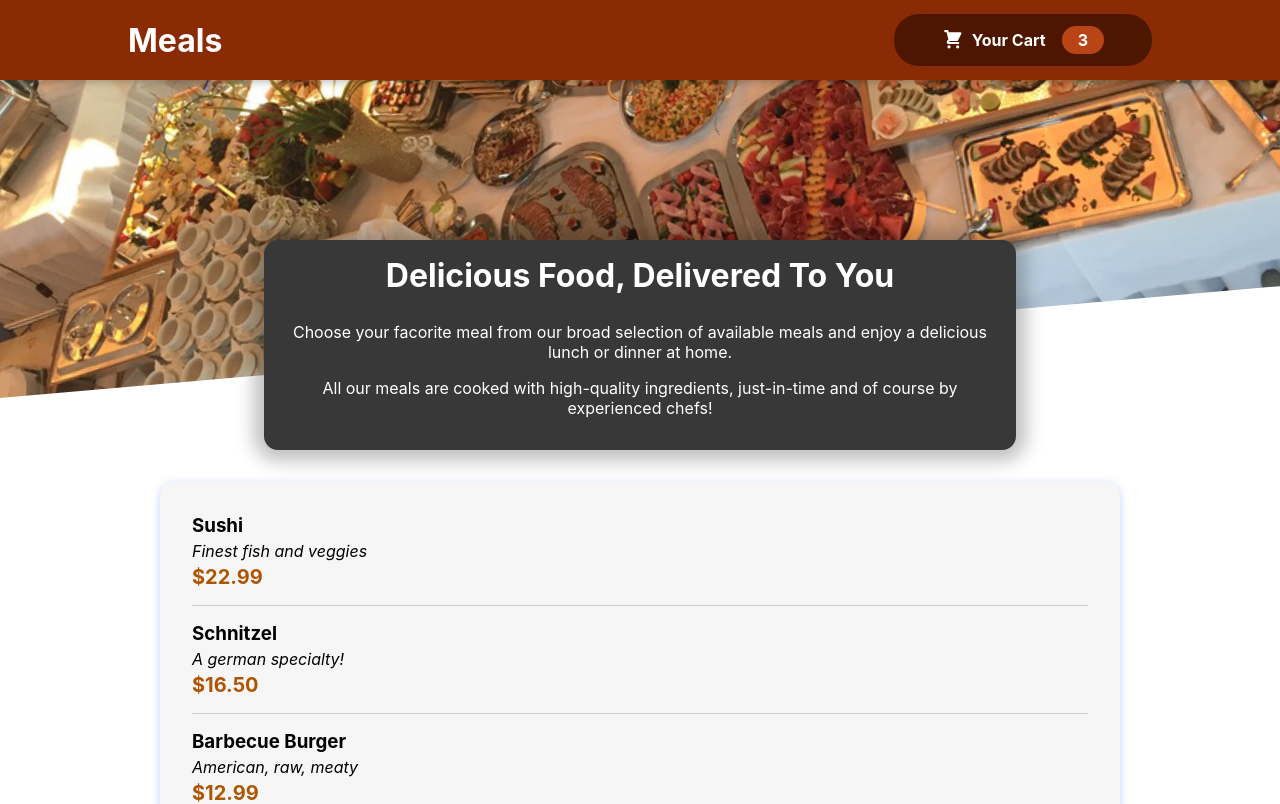
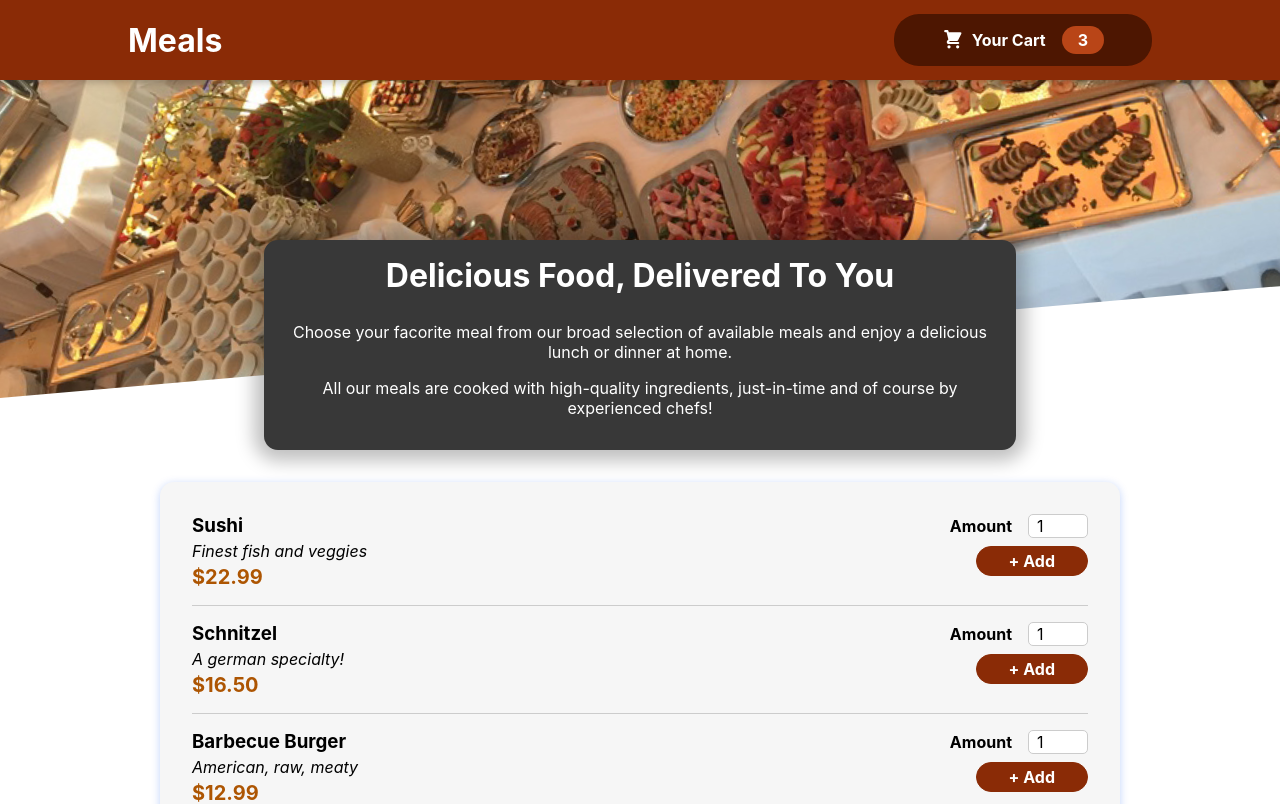
Before and after one commit to janbogosyan/restaurant-menu, a React (Create React App) app: page / in a window 1280 px wide. Shown: the top 804 px of the page. Built offline with nearby package versions, Linux system fonts and the light colour scheme.

Commit message:
Adding a Form component

```diff
--- a/src/components/Meals/MealItem/MealItem.js
+++ b/src/components/Meals/MealItem/MealItem.js
@@ -1,3 +1,4 @@
+import MealItemForm from './MealItemForm';
 import classes from './MealItem.module.css';
 
 const MealItem = props => {
@@ -12,7 +13,7 @@
                 <div className={classes.price}>{price}</div>
             </div>
             <div>
-
+                <MealItemForm />
             </div>
         </li>
     );
--- a/src/components/Meals/MealItem/MealItemForm.js
+++ b/src/components/Meals/MealItem/MealItemForm.js
@@ -0,0 +1,16 @@
+import Input from '../../UI/Input';
+import classes from './MealItemForm.module.css';
+
+
+const MealItemForm = props => {
+    return (
+        <form className={classes.form}>
+            <Input label="Amount"
+                input={{ id: 'amount', type: 'number', min: '1', max: '5', step: '1', defaultValue: '1' }}
+            />
+            <button>+ Add</button>
+        </form>
+    );
+};
+
+export default MealItemForm;
--- /dev/null
+++ b/src/components/Meals/MealItem/MealItemForm.module.css
@@ -0,0 +1,20 @@
+.form {
+    text-align: right;
+  }
+
+  .form button {
+    font: inherit;
+    cursor: pointer;
+    background-color: #8a2b06;
+    border: 1px solid #8a2b06;
+    color: white;
+    padding: 0.25rem 2rem;
+    border-radius: 20px;
+    font-weight: bold;
+  }
+
+  .form button:hover,
+  .form button:active {
+    background-color: #641e03;
+    border-color: #641e03;
+  }
--- /dev/null
+++ b/src/components/UI/Input.js
@@ -0,0 +1,12 @@
+import classes from './Input.module.css';
+
+const Input = props => {
+    return (
+        <div className={classes.input}>
+            <label htmlFor={props.input.id}>{props.label}</label>
+            <input  {...props.input} />
+        </div>
+    );
+};
+
+export default Input;
--- /dev/null
+++ b/src/components/UI/Input.module.css
@@ -0,0 +1,18 @@
+.input {
+    display: flex;
+    align-items: center;
+    margin-bottom: 0.5rem;
+  }
+
+  .input label {
+    font-weight: bold;
+    margin-right: 1rem;
+  }
+
+  .input input {
+    width: 3rem;
+    border-radius: 5px;
+    border: 1px solid #ccc;
+    font: inherit;
+    padding-left: 0.5rem;
+  }
```
Also changed, not shown: 1 other file (tests, documents, lock files or other folders).
